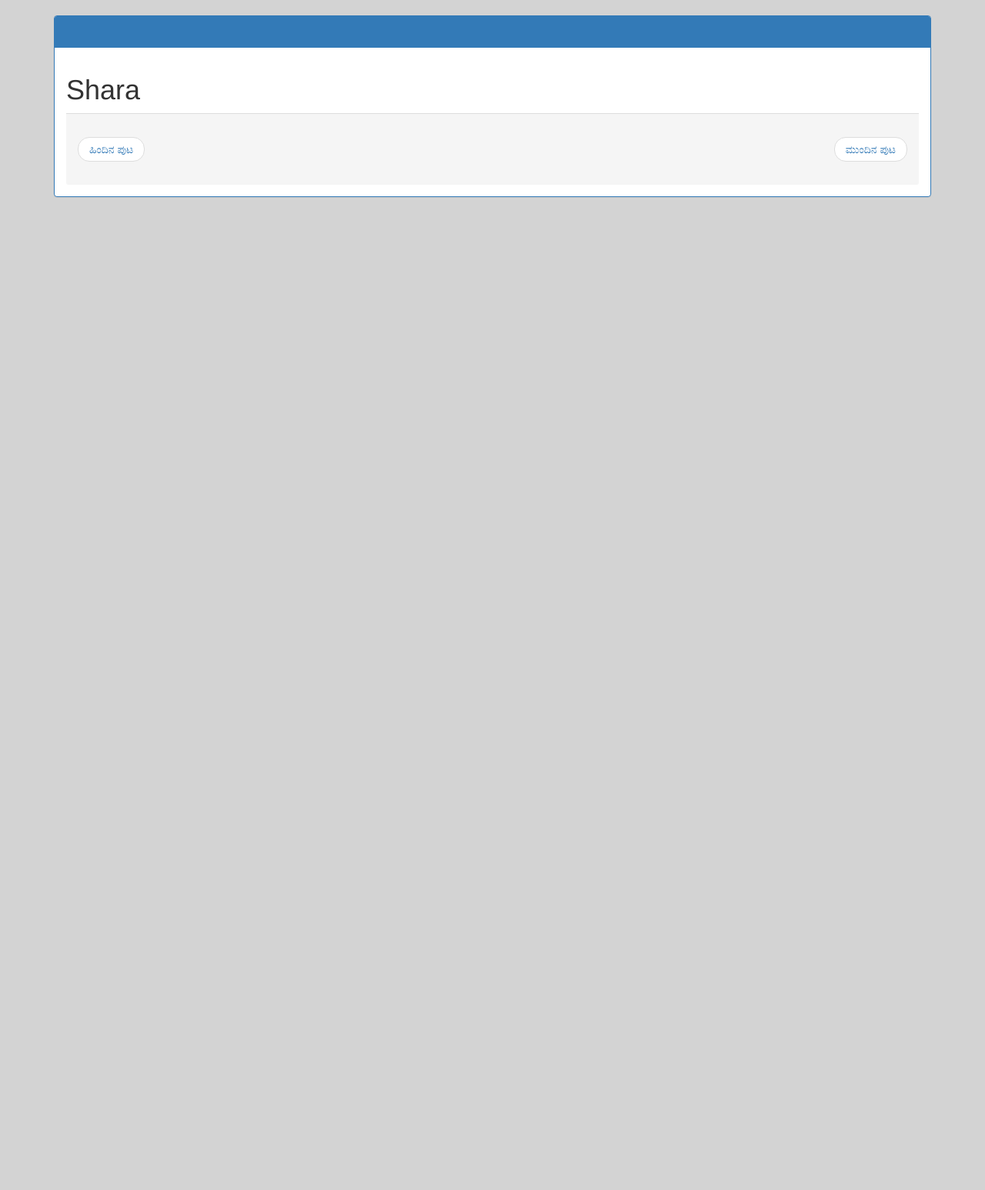
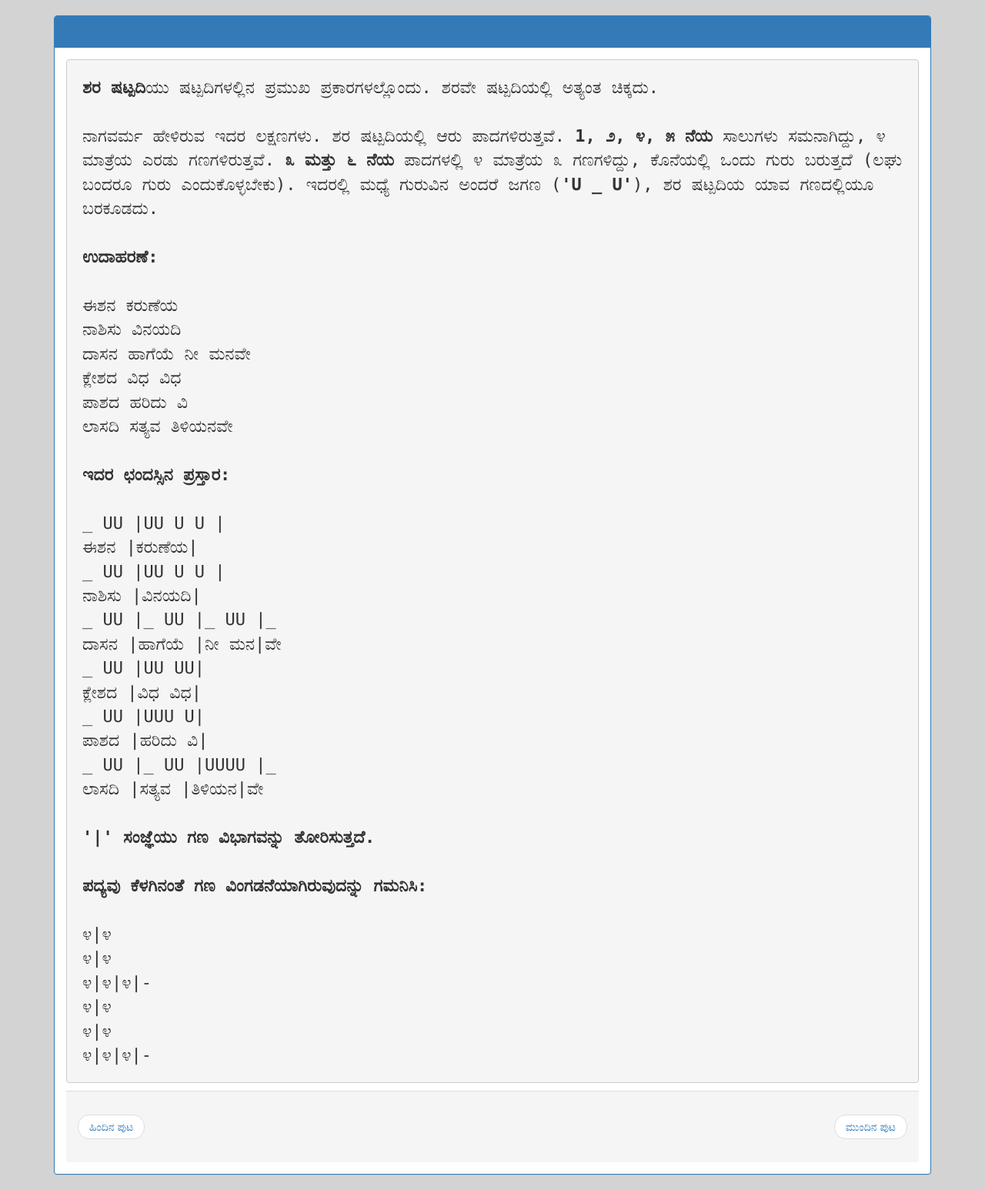
Before and after one commit to anuprshetty/chandassu, a Flask app: template templates/chandassu/shatpadi/shara.html in a window 1280 px wide. Shown: the part 75-1621 px from the top of the page at 77% size. Before the commit the page ends 331 px from the top, so only its background shows below. Run offline with Flask 3, Linux system fonts and the light colour scheme; the template is opened without the code that fills it, so the values that code supplies are empty; some libraries are stand-ins or nearby versions.

Commit message:
routing for shara shatpadi

```diff
--- a/templates/chandassu/shatpadi/shara.html
+++ b/templates/chandassu/shatpadi/shara.html
@@ -1,3 +1,42 @@
 <!DOCTYPE html> {% extends 'base.html' %} {% block body %}
-<h1>Shara</h1>
+<pre class="pre-wrap">
+<b>ಶರ ಷಟ್ಪದಿ</b>ಯು ಷಟ್ಪದಿಗಳಲ್ಲಿನ ಪ್ರಮುಖ ಪ್ರಕಾರಗಳಲ್ಲೊಂದು. ಶರವೇ ಷಟ್ಪದಿಯಲ್ಲಿ ಅತ್ಯಂತ ಚಿಕ್ಕದು.
+
+ನಾಗವರ್ಮ ಹೇಳಿರುವ ಇದರ ಲಕ್ಷಣಗಳು. ಶರ ಷಟ್ಪದಿಯಲ್ಲಿ ಆರು ಪಾದಗಳಿರುತ್ತವೆ. <b>1, ೨, ೪, ೫ ನೆಯ</b> ಸಾಲುಗಳು ಸಮನಾಗಿದ್ದು, ೪ ಮಾತ್ರೆಯ ಎರಡು ಗಣಗಳಿರುತ್ತವೆ. <b>೩ ಮತ್ತು ೬ ನೆಯ</b> ಪಾದಗಳಲ್ಲಿ ೪ ಮಾತ್ರೆಯ ೩ ಗಣಗಳಿದ್ದು, ಕೊನೆಯಲ್ಲಿ ಒಂದು ಗುರು ಬರುತ್ತದೆ (ಲಘು ಬಂದರೂ ಗುರು ಎಂದುಕೊಳ್ಳಬೇಕು). ಇದರಲ್ಲಿ ಮಧ್ಯೆ ಗುರುವಿನ ಅಂದರೆ ಜಗಣ (<b>'U _ U'</b>), ಶರ ಷಟ್ಪದಿಯ ಯಾವ ಗಣದಲ್ಲಿಯೂ ಬರಕೂಡದು.
+
+<b>ಉದಾಹರಣೆ:</b>
+
+ಈಶನ ಕರುಣೆಯ
+ನಾಶಿಸು ವಿನಯದಿ
+ದಾಸನ ಹಾಗೆಯೆ ನೀ ಮನವೇ
+ಕ್ಲೇಶದ ವಿಧ ವಿಧ
+ಪಾಶದ ಹರಿದು ವಿ
+ಲಾಸದಿ ಸತ್ಯವ ತಿಳಿಯನವೇ
+
+<b>ಇದರ ಛಂದಸ್ಸಿನ ಪ್ರಸ್ತಾರ:</b>
+
+_ UU |UU U U |
+ಈಶನ |ಕರುಣೆಯ|
+_ UU |UU U U |
+ನಾಶಿಸು |ವಿನಯದಿ|
+_ UU |_ UU |_ UU |_
+ದಾಸನ |ಹಾಗೆಯೆ |ನೀ ಮನ|ವೇ
+_ UU |UU UU|
+ಕ್ಲೇಶದ |ವಿಧ ವಿಧ|
+_ UU |UUU U|
+ಪಾಶದ |ಹರಿದು ವಿ|
+_ UU |_ UU |UUUU |_
+ಲಾಸದಿ |ಸತ್ಯವ |ತಿಳಿಯನ|ವೇ
+
+<b>'|' ಸಂಜ್ಞೆಯು ಗಣ ವಿಭಾಗವನ್ನು ತೋರಿಸುತ್ತದೆ.</b>
+
+<b>ಪದ್ಯವು ಕೆಳಗಿನಂತೆ ಗಣ ವಿಂಗಡನೆಯಾಗಿರುವುದನ್ನು ಗಮನಿಸಿ:</b>
+
+೪|೪
+೪|೪
+೪|೪|೪|-
+೪|೪
+೪|೪
+೪|೪|೪|-
+</pre>
 {% endblock %}
```
Also changed, not shown: blueprints/chandassu/shatpadi.py (+8 -1 lines).
